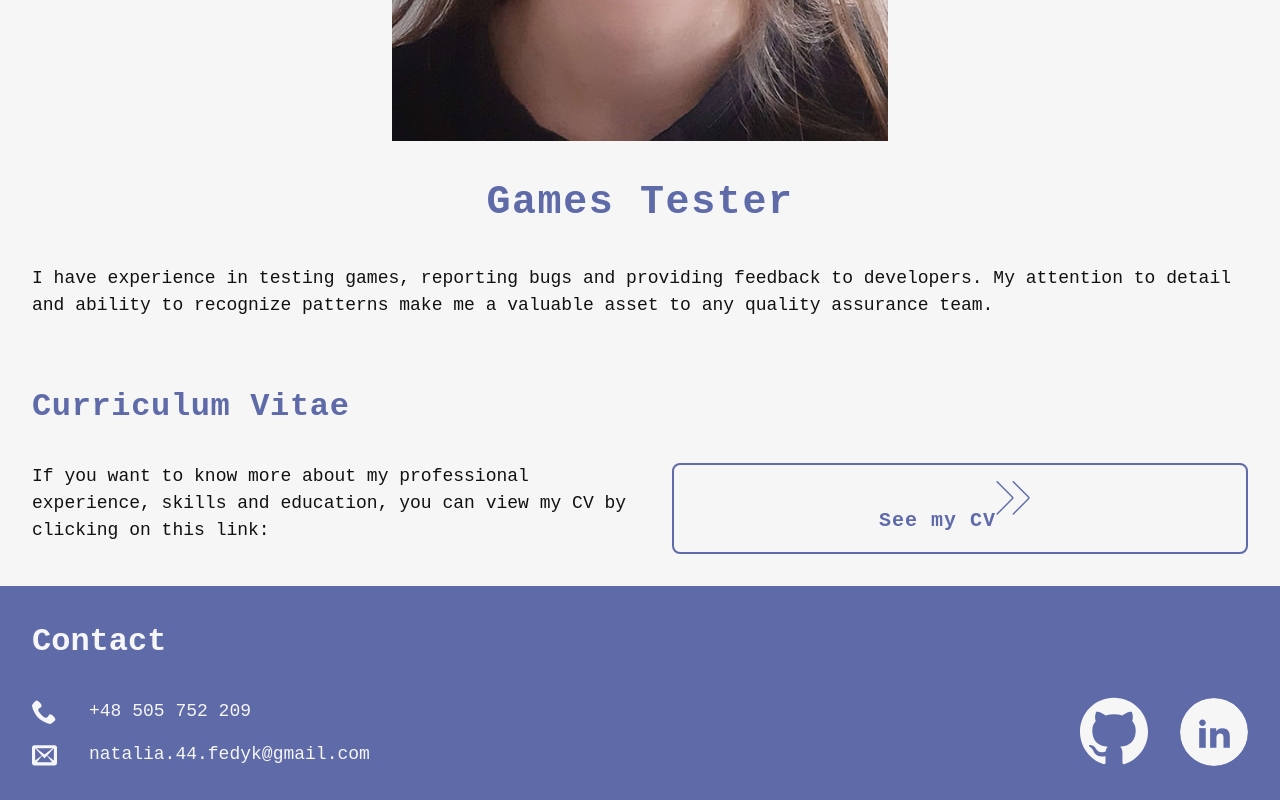
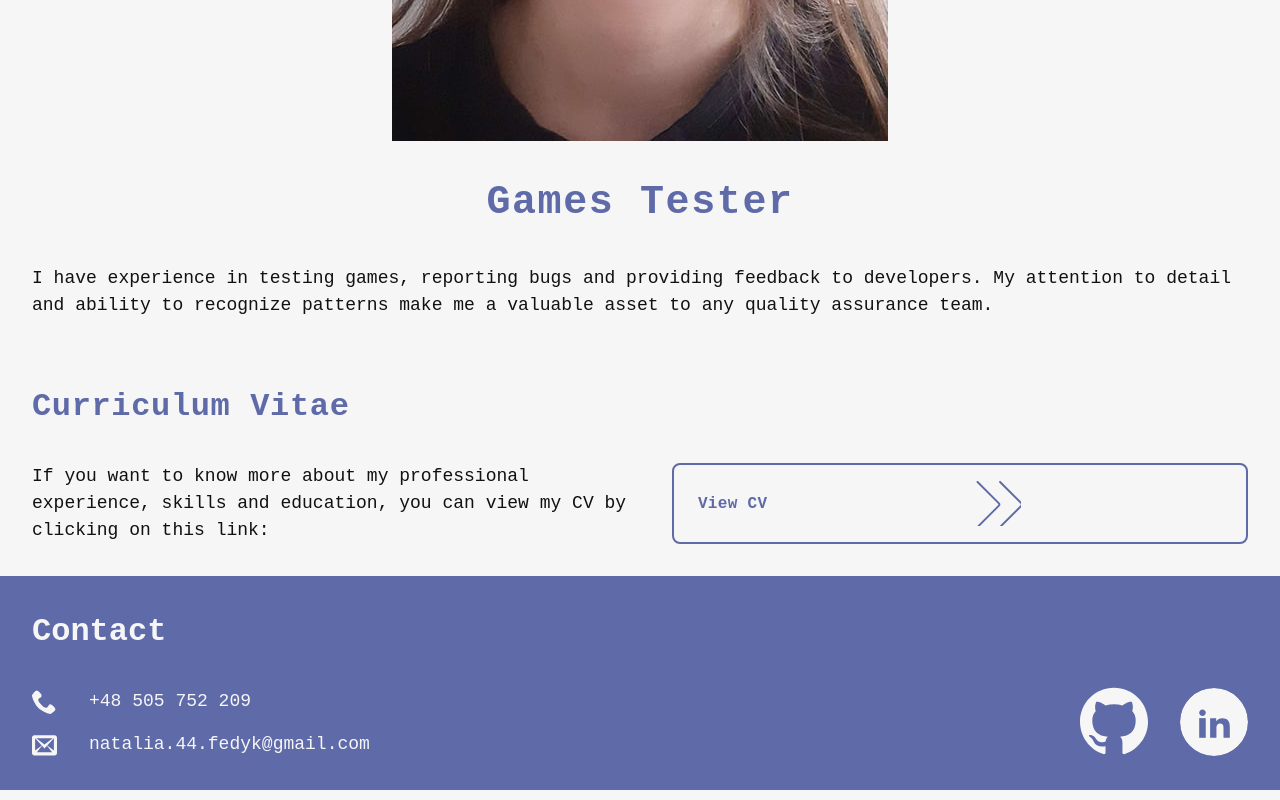
Before and after one commit to Perslay/portfolio, a React (Vite) app: page / in a window 1280 px wide. Shown: the part 915-1715 px from the top of the page. Built offline with nearby package versions, Linux system fonts and the light colour scheme.

Commit message:
Link style update
Corrected some styles for the CV link on main page.

```diff
--- a/src/pages/Home/Home.module.css
+++ b/src/pages/Home/Home.module.css
@@ -53,12 +53,12 @@
   align-items: center;
   border: 2px solid var(--color-blue);
   border-radius: 1em;
-  box-shadow: 0 0 0 0 var(--color-blue);
   color: var(--color-blue);
   cursor: pointer;
-  /* display: inline-block; */
+  display: flex;
   font-weight: bold;
   gap: 0.5rem;
+  justify-content: center;
   padding: 0.5rem 1rem;
   text-align: center;
   transition:
@@ -73,8 +73,13 @@
   outline: none;
 }
 
+.cvLinkText {
+  display: inline-block;
+  font-size: 16px;
+  letter-spacing: 0.02em;
+}
+
 .arrowIcon {
-  /* stroke: var(--color-blue); */
   margin: 0 auto;
 }
 
--- a/src/pages/Home/Home.tsx
+++ b/src/pages/Home/Home.tsx
@@ -33,7 +33,7 @@ const Home = () => {
             target="_blank"
             rel="noopener noreferrer"
           >
-            See my CV
+            <span className={css.cvLinkText}>View CV</span>
             <svg className={css.arrowIcon} width="45" height="45">
               <use href="/images/icons.svg#icon-arrow" />
             </svg>
```
Also changed, not shown: public/images/icons.svg.
